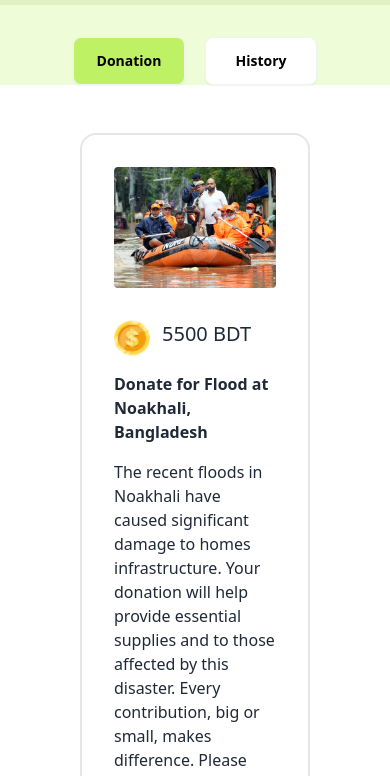
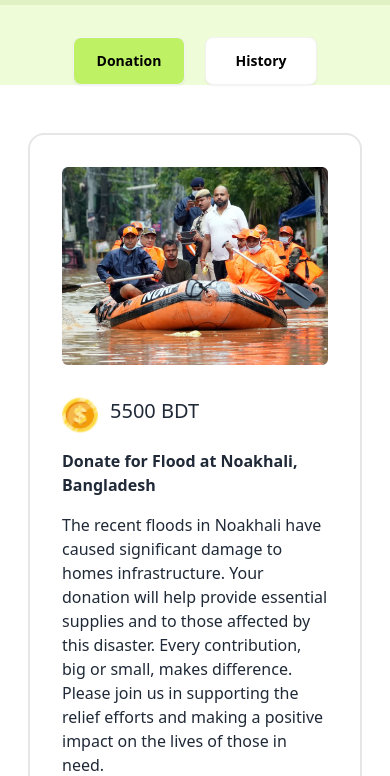
Before and after one commit to naymulhuda/Assignment-5, a plain HTML site: page index.html in a window 390 px wide. Shown: the part 59-835 px from the top of the page. Drawn offline with nearby package versions, Linux system fonts and the light colour scheme.

Commit message:
website complete

```diff
--- a/index.html
+++ b/index.html
@@ -42,7 +42,7 @@
     </header>
 
 
-    <main class="mx-20">
+    <main class="mx-7 lg:mx-20 ">
 
 
         <section id="donation-section" class="mt-12">
--- a/js/donation.js
+++ b/js/donation.js
@@ -34,6 +34,7 @@ const donateBtnOne = document.getElementById('donate-btn').addEventListener('cli
    }
    else {
      alert('Invalid Number');
+     return;
    }
    my_modal_1.showModal();
 })
@@ -72,6 +73,7 @@ const donateBtnFeni = document.getElementById('donate-btn-feni').addEventListene
   }
   else {
     console.log('Invalid Input');
+    return;
   }
   my_modal_2.showModal();
 });
```
